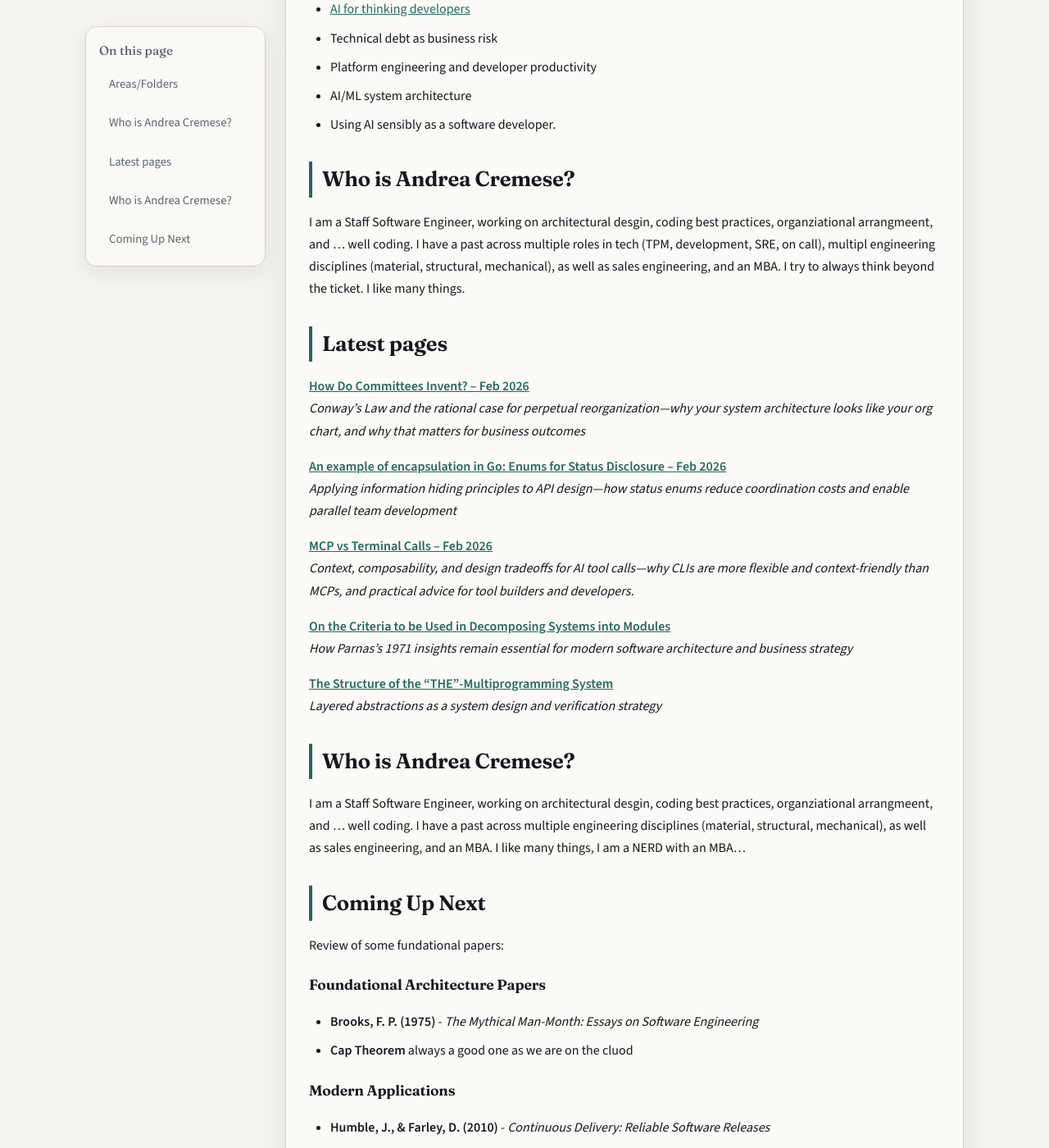
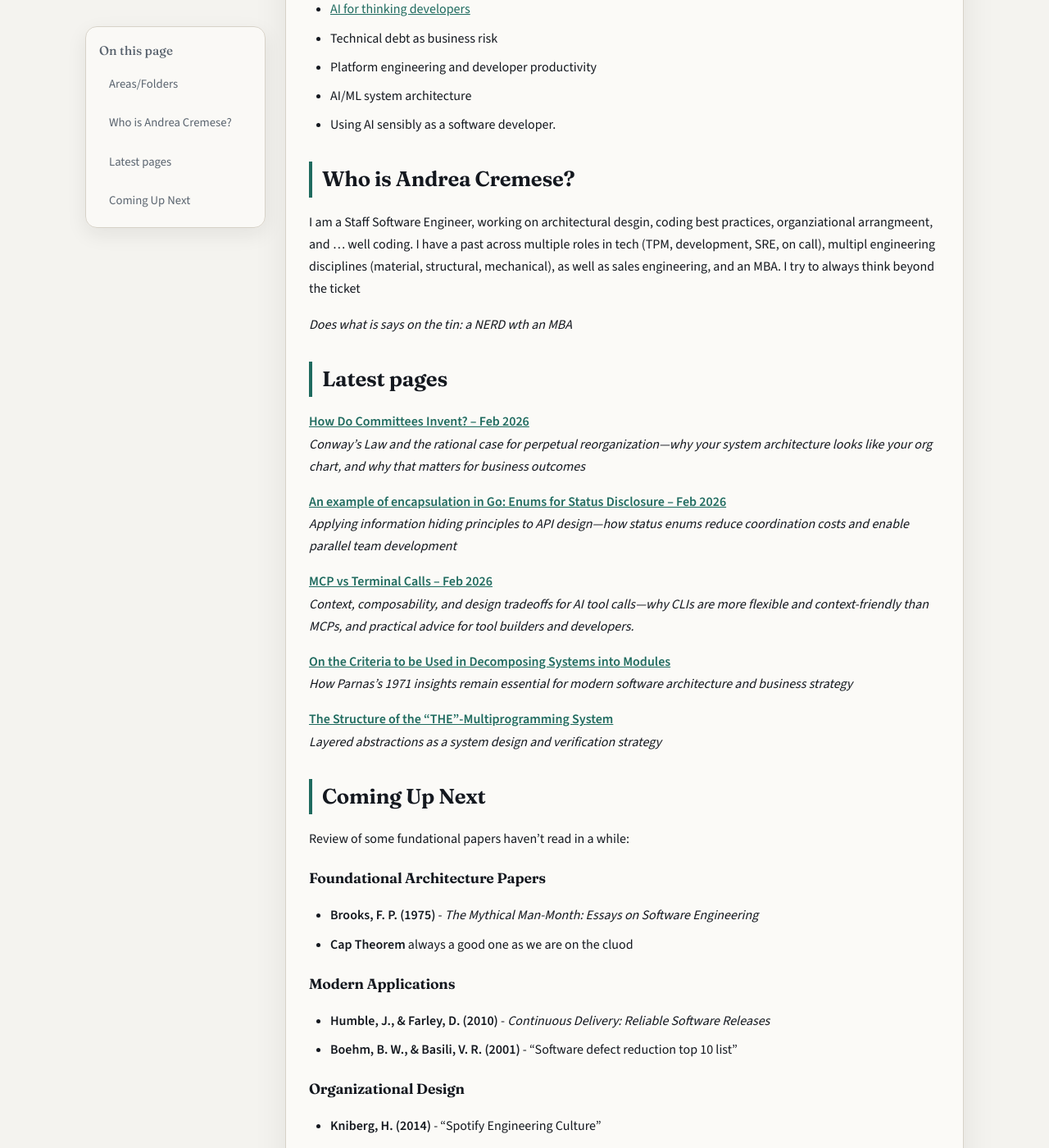
Before and after one commit to andreacremese/andreacremese.github.io, a Jekyll site: the page built from index.md, in a window 1280 px wide and 1400 px high, scrolled down 503 px. Shown: the whole window at 82% size. Built offline with Jekyll 4.4.1, drawn with Linux system fonts in a browser that asks for light colours; some of the changed text lies outside the part shown.

Commit message:
update index

```diff
--- a/index.md
+++ b/index.md
@@ -22,7 +22,9 @@
 
 ## Who is Andrea Cremese?
 
-I am a Staff Software Engineer, working on architectural desgin, coding best practices, organziational arrangmeent, and ... well coding. I have a past across multiple roles in tech (TPM, development, SRE, on call), multipl engineering disciplines (material, structural, mechanical), as well as sales engineering, and an MBA. I try to always think beyond the ticket. I like many things.
+I am a Staff Software Engineer, working on architectural desgin, coding best practices, organziational arrangmeent, and ... well coding. I have a past across multiple roles in tech (TPM, development, SRE, on call), multipl engineering disciplines (material, structural, mechanical), as well as sales engineering, and an MBA. I try to always think beyond the ticket
+
+*Does what is says on the tin: a NERD wth an MBA*
 
 ## Latest pages
 
@@ -41,13 +43,9 @@
 **[The Structure of the "THE"-Multiprogramming System](architectural/the-structure-of-the-multiprogramming-system.html)**
 *Layered abstractions as a system design and verification strategy*
 
-## Who is Andrea Cremese?
-
-I am a Staff Software Engineer, working on architectural desgin, coding best practices, organziational arrangmeent, and ... well coding. I have a past across multiple engineering disciplines (material, structural, mechanical), as well as sales engineering, and an MBA. I like many things, I am a NERD with an MBA...
-
 ## Coming Up Next
 
-Review of some fundational papers:
+Review of some fundational papers haven't read in a while:
 
 ### Foundational Architecture Papers
 - **Brooks, F. P. (1975)** - *The Mythical Man-Month: Essays on Software Engineering*
```
Also changed, not shown: other parts of index.md (+1 -0 lines).
